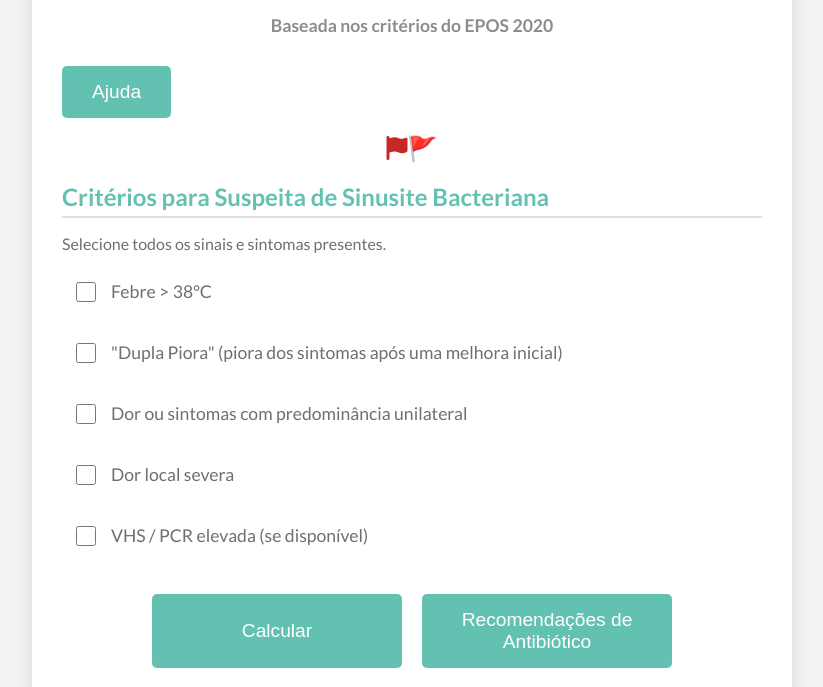
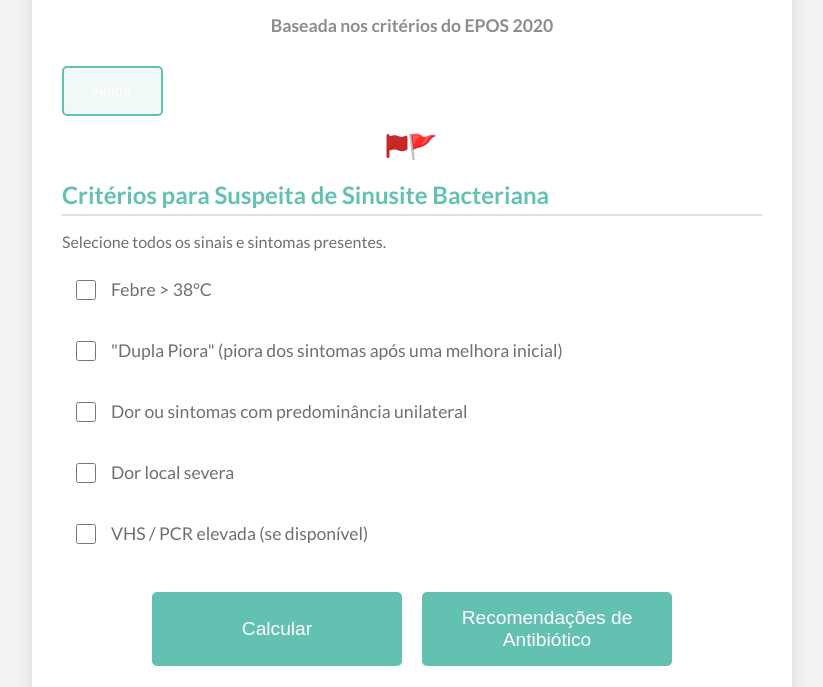
Before and after one commit to dhsig86/HartsEpos2020, a plain HTML site: page index.html in a window 1280 px wide. Shown: the part 113-800 px from the top of the page, without its empty margins (228-1051 px from the left). Drawn offline with Linux system fonts and the light colour scheme.

Commit message:
Adjust help button styling

```diff
--- a/style.css
+++ b/style.css
@@ -114,6 +114,10 @@
        /* Help button and panel */
        #help-btn {
             margin: 0 auto 15px auto;
+            font-size: 0.9em;
+            max-width: 150px;
+            background-color: #f0f8f8;
+            border: 2px solid var(--cor-primaria);
        }
 
        #help-section {
```
